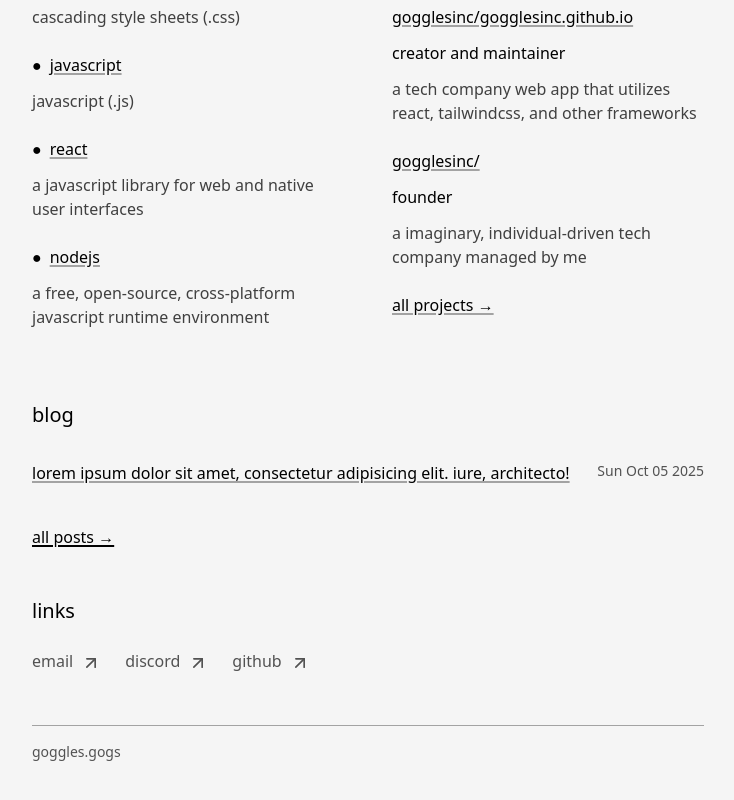
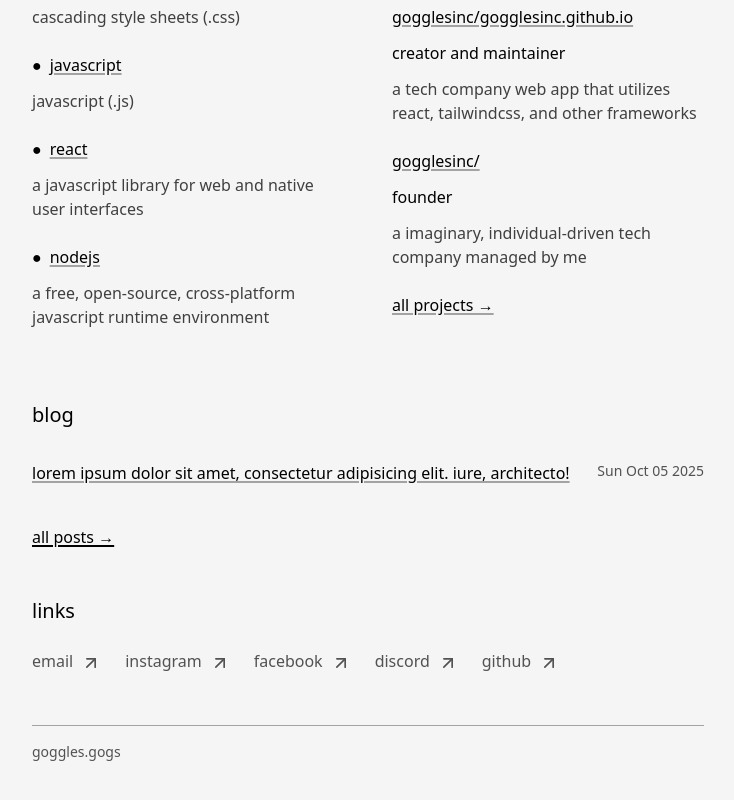
Before and after one commit to gogglesgogs/gogglesgogs.github.io, a React (Vite) app: page / in a window 1280 px wide. Shown: the part 527-1327 px from the top of the page, without its empty margins (272-1006 px from the left). Built offline with nearby package versions, Linux system fonts and the light colour scheme.

Commit message:
Update App.tsx

```diff
--- a/src/App.tsx
+++ b/src/App.tsx
@@ -267,6 +267,56 @@ function App() {
               className="flex items-center transition-all hover:text-neutral-800 dark:hover:text-neutral-100"
               rel="noopener noreferrer"
               target="_blank"
+              href="https://www.instagram.com/gogglesgogs/profilecard/?igsh=MTRpeHVwZzh6MWxsbQ=="
+            >
+              <p className="mr-2 h-7">instagram</p>
+              <svg
+                xmlns="http://www.w3.org/2000/svg"
+                width="24"
+                height="24"
+                viewBox="0 0 24 24"
+                fill="none"
+                stroke="currentColor"
+                stroke-width="2"
+                stroke-linecap="round"
+                stroke-linejoin="round"
+                className="h-5 w-5"
+              >
+                <path d="M7 7h10v10"></path>
+                <path d="M7 17 17 7"></path>
+              </svg>
+            </a>
+          </li>
+          <li>
+            <a
+              className="flex items-center transition-all hover:text-neutral-800 dark:hover:text-neutral-100"
+              rel="noopener noreferrer"
+              target="_blank"
+              href="https://www.facebook.com/gogglesgogs"
+            >
+              <p className="mr-2 h-7">facebook</p>
+              <svg
+                xmlns="http://www.w3.org/2000/svg"
+                width="24"
+                height="24"
+                viewBox="0 0 24 24"
+                fill="none"
+                stroke="currentColor"
+                stroke-width="2"
+                stroke-linecap="round"
+                stroke-linejoin="round"
+                className="h-5 w-5"
+              >
+                <path d="M7 7h10v10"></path>
+                <path d="M7 17 17 7"></path>
+              </svg>
+            </a>
+          </li>
+          <li>
+            <a
+              className="flex items-center transition-all hover:text-neutral-800 dark:hover:text-neutral-100"
+              rel="noopener noreferrer"
+              target="_blank"
               href="https://discord.com/users/799597159661699112"
             >
               <p className="mr-2 h-7">discord</p>
```
